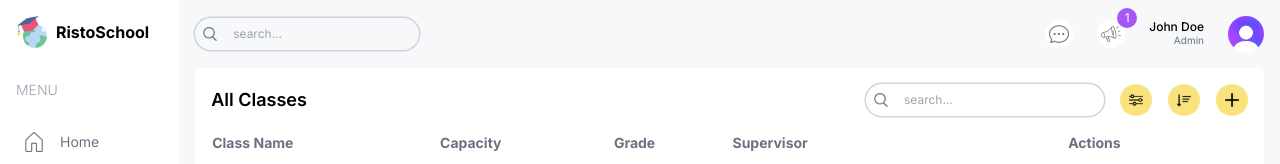
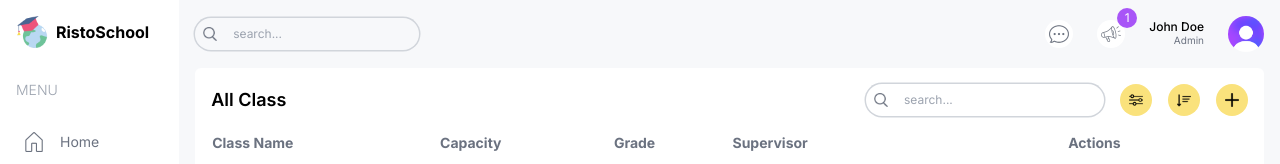
Before and after one commit to furstjr/schoolManagement, a Next.js app: page /list/classes in a window 1280 px wide. Shown: the top 164 px of the page. Built offline with nearby package versions, Linux system fonts and the light colour scheme.

Commit message:
update in class data

```diff
--- a/src/app/(dashboard)/list/classes/page.tsx
+++ b/src/app/(dashboard)/list/classes/page.tsx
@@ -71,7 +71,7 @@ const ClassListPage = () => {
     <div className="bg-white p-4 rounded-md flex-1 m-4 mt-0">
       {/* TOP */}
       <div className="flex items-center justify-between">
-        <h1 className="hidden md:block text-lg font-semibold">All Classes</h1>
+        <h1 className="hidden md:block text-lg font-semibold">All Class</h1>
         <div className="flex flex-col md:flex-row items-center gap-4 w-full md:w-auto">
           <TableSearch />
           <div className="flex items-center gap-4 self-end">
```
